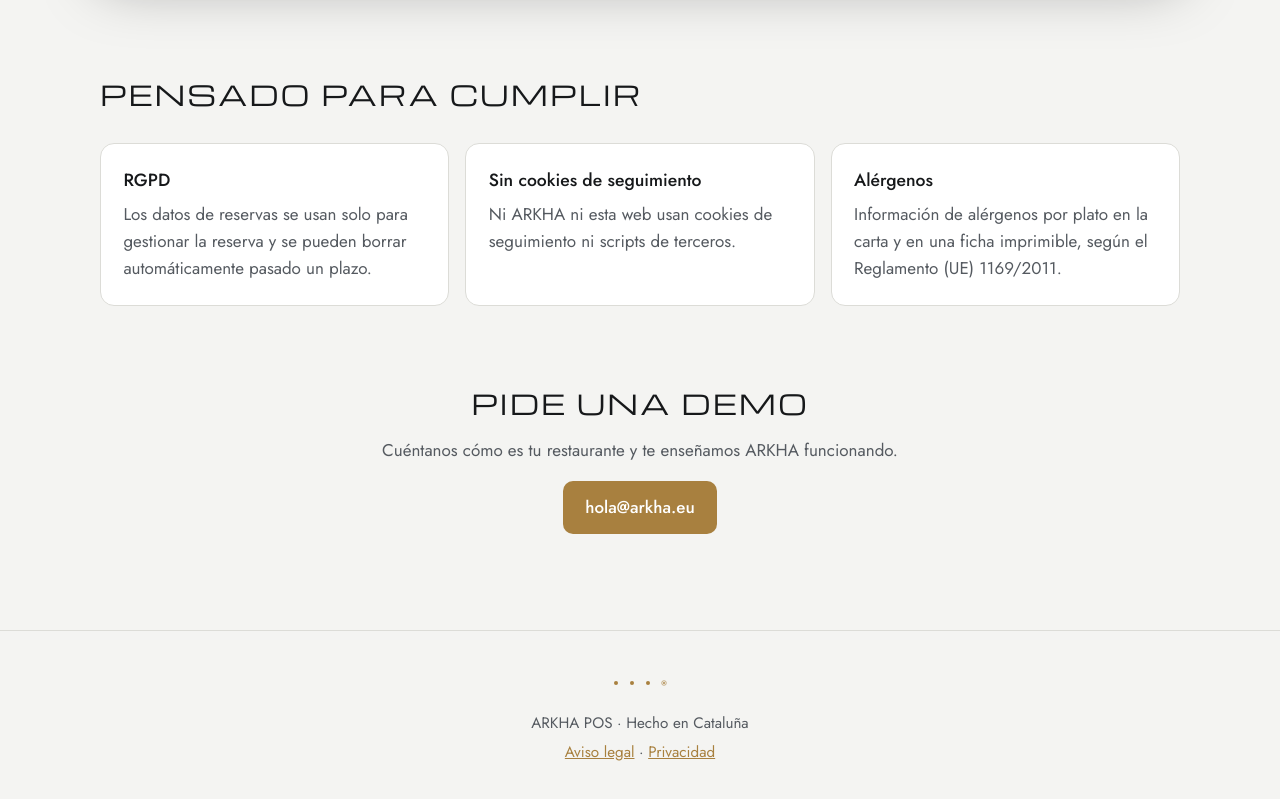
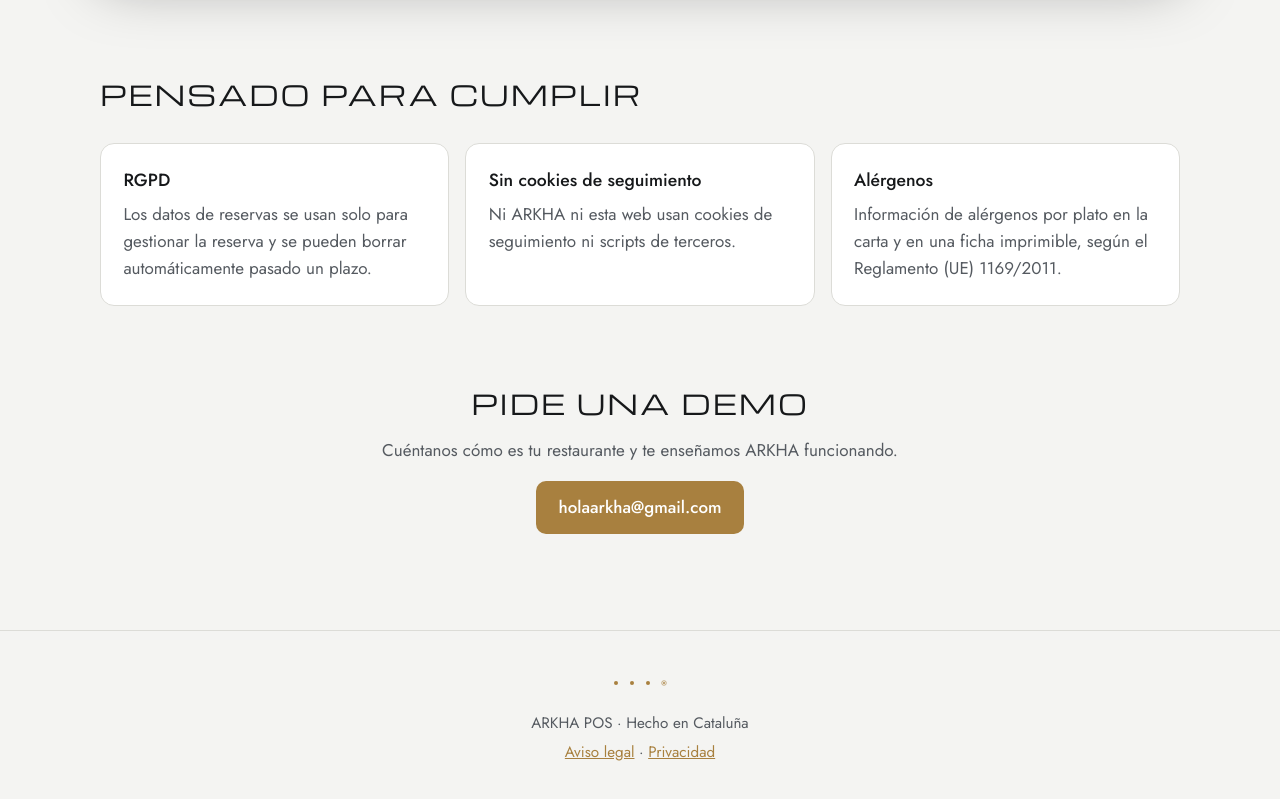
Before and after one commit to markjustfront/arkha-web, a plain HTML site: page index.html in a window 1280 px wide. Shown: the part 4264-5063 px from the top of the page. Drawn offline with Linux system fonts and the light colour scheme.

Commit message:
Contact: holaarkha@gmail.com

```diff
--- a/index.html
+++ b/index.html
@@ -91,7 +91,7 @@
  <h2 data-i="kH">Pide una demo</h2>
  <p data-i="k1">Cuéntanos cómo es tu restaurante y te enseñamos ARKHA funcionando.</p>
  <!-- TODO: confirmar dirección de correo (aún no configurada) -->
- <p><a class="btn" href="mailto:hola@arkha.eu?subject=Demo%20ARKHA%20POS">hola@arkha.eu</a></p>
+ <p><a class="btn" href="mailto:holaarkha@gmail.com?subject=Demo%20ARKHA%20POS">holaarkha@gmail.com</a></p>
 </section>
 </main>
 <footer class="foot">
```
